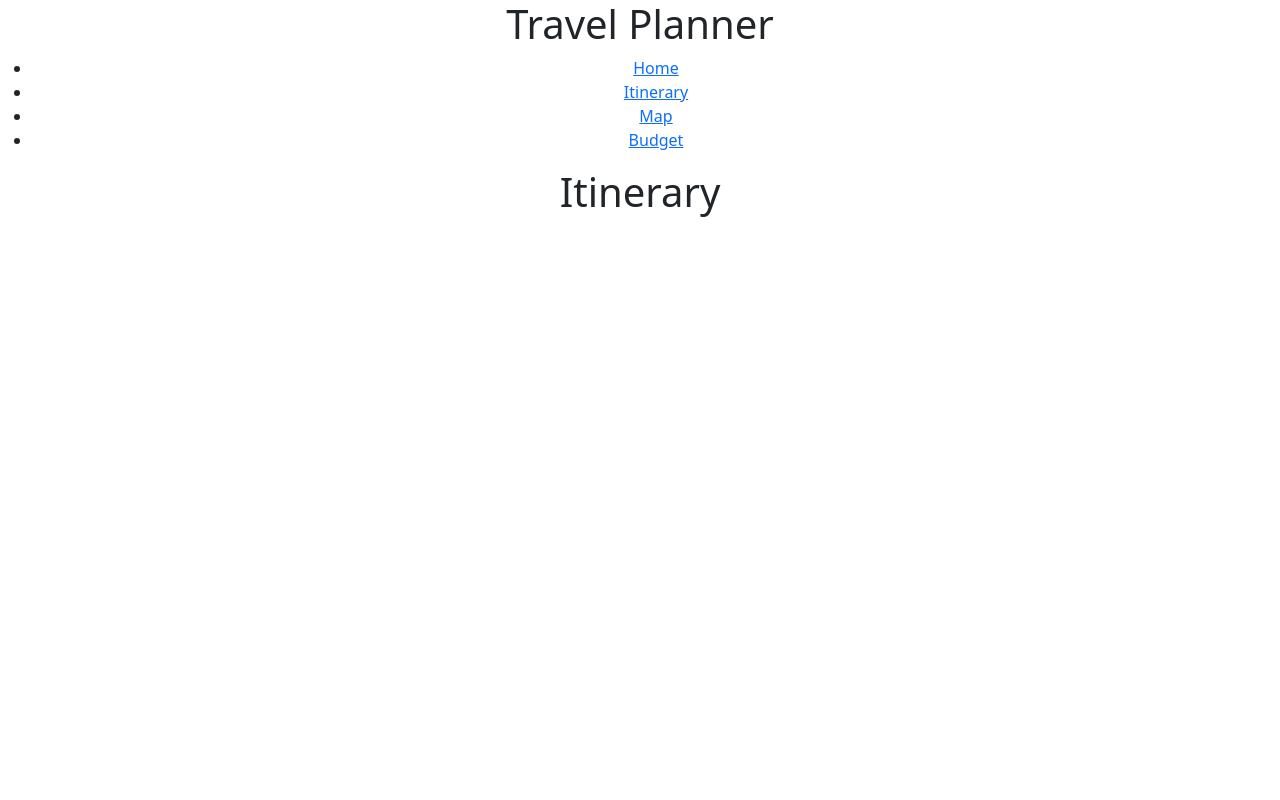
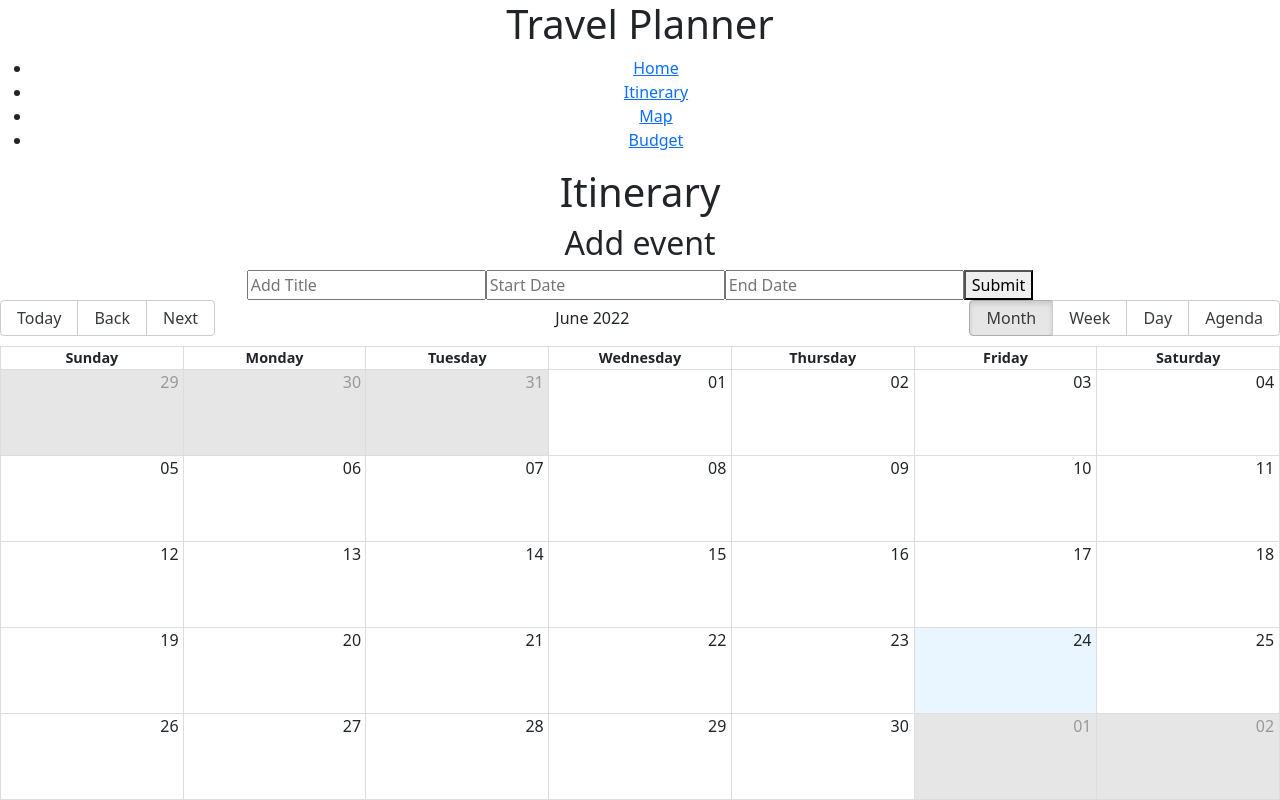
Before and after one commit to angelina-white/TravelPlanner, a React (Create React App) app: page /itinerary in a window 1280 px wide. Built offline with nearby package versions, Linux system fonts and the light colour scheme.

Commit message:
add itinerary calendar and function to add to calendar

```diff
--- a/package.json
+++ b/package.json
@@ -8,10 +8,15 @@
     "@testing-library/react": "^13.3.0",
     "@testing-library/user-event": "^13.5.0",
     "bootstrap": "^5.1.3",
+    "date-fns": "^2.28.0",
+    "moment": "^2.29.3",
+    "node-sass": "^7.0.1",
     "popper.js": "^1.16.1",
     "react": "^18.2.0",
+    "react-big-calendar": "^0.40.2",
     "react-bootstrap": "^2.4.0",
     "react-currency-input-field": "^3.6.4",
+    "react-datepicker": "^4.8.0",
     "react-dom": "^18.2.0",
     "react-popper": "^2.3.0",
     "react-router-dom": "^6.3.0",
--- a/src/Components/Budget/BudgetChart.js
+++ b/src/Components/Budget/BudgetChart.js
@@ -6,13 +6,13 @@ function BudgetChart({ travelBudget })
     const {flight, hotel, transportation, food, activities, shopping, misc} = travelBudget
 
     const data = [
-    { name: 'flight', value: parseInt(flight) },
-    { name: 'hotel', value: parseInt(hotel) },
-    { name: 'transportation', value: parseInt(transportation) },
-    { name: 'food', value: parseInt(food) },
-    { name: 'activities', value: parseInt(activities) },
-    { name: 'shopping', value: parseInt(shopping) },
-    { name: 'misc', value: parseInt(misc) }
+    { name: 'Flight', value: parseInt(flight) },
+    { name: 'Hotel', value: parseInt(hotel) },
+    { name: 'Transportation', value: parseInt(transportation) },
+    { name: 'Food', value: parseInt(food) },
+    { name: 'Activities', value: parseInt(activities) },
+    { name: 'Shopping', value: parseInt(shopping) },
+    { name: 'Misc', value: parseInt(misc) }
     ];
 
     console.log(data)
--- a/src/Components/Itinerary.js
+++ b/src/Components/Itinerary.js
@@ -1,8 +1,74 @@
+import { Calendar, dateFnsLocalizer } from 'react-big-calendar'
+import format from 'date-fns/format'
+import parse from 'date-fns/parse'
+import startOfWeek from 'date-fns/startOfWeek'
+import getDay from 'date-fns/getDay'
+import enUS from 'date-fns/locale/en-US'
+import { useState } from "react"
+import DatePicker from "react-datepicker"
+
+
+
 function Itinerary()
 {
+    const locales = {
+        'en-US': enUS,
+      }
+
+      const localizer = dateFnsLocalizer({
+        format,
+        parse,
+        startOfWeek,
+        getDay,
+        locales,
+      })
+
+      const events = [
+          {
+              title: "Big Meeting",
+              allDay: true,
+              start: new Date(2022,6,25),
+              end: new Date(2022, 6, 25)
+          },
+          {
+              title: "Vacation",
+              start: new Date(2022,6,27),
+              end: new Date(2022, 6, 30)
+          },
+          {
+              title: "Conference",
+              start: new Date(2022,6,28),
+              end: new Date(2022, 6, 28)
+          }
+      ]
+
+    const [newEvent, setNewEvent] = useState({ title: "", start: "", end: ""})
+    const [allEvents, setAllEvents] = useState(events)
+
+    function handleAddEvent()
+    {
+        setAllEvents([...allEvents, newEvent])
+    }
+    console.log(allEvents)
+
     return (
         <div>
             <h1>Itinerary</h1>
+            <h2>Add event</h2>
+            <div>
+                <input type="text" placeholder="Add Title" value={newEvent.title} onChange={(e) => setNewEvent({...newEvent, title: e.target.value})} />
+                <DatePicker placeholderText="Start Date" selected={newEvent.start} onChange={(e) => setNewEvent({...newEvent, start: e})} />
+                <DatePicker placeholderText="End Date" selected={newEvent.end} onChange={(e) => setNewEvent({...newEvent, end: e})} />
+                <button onClick={ handleAddEvent }>Submit</button>
+            </div>
+
+            <Calendar
+                localizer={localizer}
+                events={allEvents}
+                startAccessor="start"
+                endAccessor="end"
+                style={{ height: 500 }}
+            />
         </div>
     )
 }
--- a/src/index.js
+++ b/src/index.js
@@ -6,6 +6,8 @@ import reportWebVitals from './reportWebVitals';
 import 'bootstrap';
 import 'bootstrap/dist/css/bootstrap.css';
 import 'bootstrap/dist/js/bootstrap.js';
+import 'react-big-calendar/lib/css/react-big-calendar.css';
+import "react-datepicker/dist/react-datepicker.css";
 
 const root = ReactDOM.createRoot(document.getElementById('root'));
 root.render(
```
Also changed, not shown: 1 other file (tests, documents, lock files or other folders).
